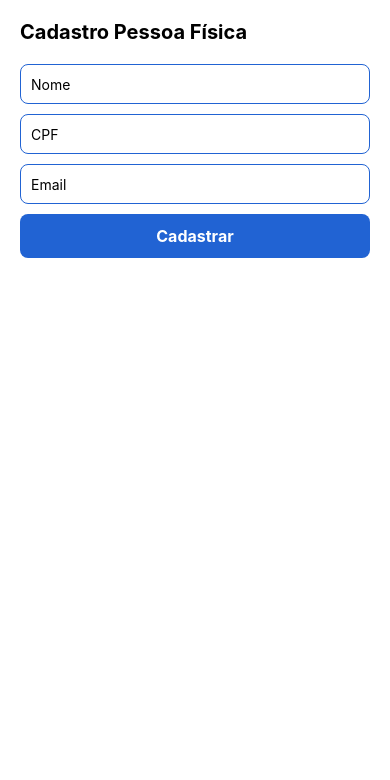
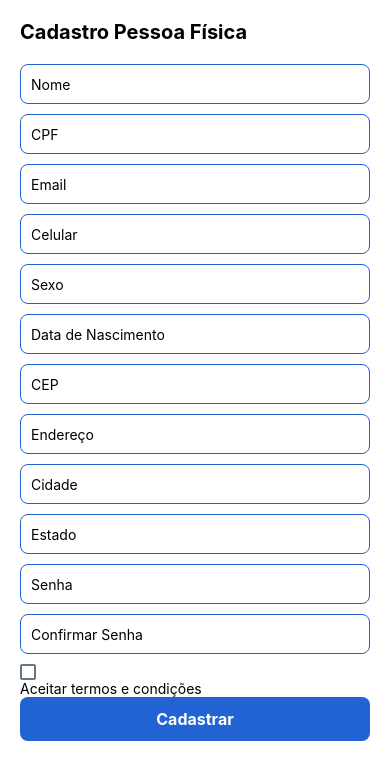
Before and after one commit to jooj-txt/TCC-Etec-3anoA-JFLJG, a React Native app in the folder app/petshop/: screen /Cad_Fisica in a window 390 px wide. Shown: the top 780 px of the page. Built offline with nearby package versions, Linux system fonts and the light colour scheme.

Commit message:
terminando

```diff
--- a/app/petshop/Telas/Cad_Pessoa_Fisica.js
+++ b/app/petshop/Telas/Cad_Pessoa_Fisica.js
@@ -1,14 +1,24 @@
 import React, { useState } from 'react';
-import { View, Text, TextInput, Pressable, StyleSheet } from 'react-native';
+import { View, Text, TextInput, TouchableOpacity, CheckBox, StyleSheet } from 'react-native';
 
 const PessoaFisicaCadastroScreen = () => {
   const [nome, setNome] = useState('');
   const [cpf, setCpf] = useState('');
   const [email, setEmail] = useState('');
+  const [celular, setCelular] = useState('');
+  const [sexo, setSexo] = useState('');
+  const [dataNascimento, setDataNascimento] = useState('');
+  const [cep, setCep] = useState('');
+  const [endereco, setEndereco] = useState('');
+  const [cidade, setCidade] = useState('');
+  const [estado, setEstado] = useState('');
+  const [senha, setSenha] = useState('');
+  const [confirmarSenha, setConfirmarSenha] = useState('');
+  const [aceitarTermos, setAceitarTermos] = useState(false);
 
   const handleCadastro = () => {
     // Lógica de cadastro aqui
-    console.log('Dados de cadastro:', nome, cpf, email);
+    console.log('Dados de cadastro:', nome, cpf, email, celular, sexo, dataNascimento, cep, endereco, cidade, estado);
   };
 
   return (
@@ -32,9 +42,72 @@ const PessoaFisicaCadastroScreen = () => {
         value={email}
         onChangeText={setEmail}
       />
-      <Pressable style={styles.button} onPress={handleCadastro}>
+      <TextInput
+        style={styles.input}
+        placeholder="Celular"
+        value={celular}
+        onChangeText={setCelular}
+      />
+      <TextInput
+        style={styles.input}
+        placeholder="Sexo"
+        value={sexo}
+        onChangeText={setSexo}
+      />
+      <TextInput
+        style={styles.input}
+        placeholder="Data de Nascimento"
+        value={dataNascimento}
+        onChangeText={setDataNascimento}
+      />
+      <TextInput
+        style={styles.input}
+        placeholder="CEP"
+        value={cep}
+        onChangeText={setCep}
+      />
+      <TextInput
+        style={styles.input}
+        placeholder="Endereço"
+        value={endereco}
+        onChangeText={setEndereco}
+      />
+      <TextInput
+        style={styles.input}
+        placeholder="Cidade"
+        value={cidade}
+        onChangeText={setCidade}
+      />
+      <TextInput
+        style={styles.input}
+        placeholder="Estado"
+        value={estado}
+        onChangeText={setEstado}
+      />
+      <TextInput
+        style={styles.input}
+        placeholder="Senha"
+        secureTextEntry
+        value={senha}
+        onChangeText={setSenha}
+      />
+      <TextInput
+        style={styles.input}
+        placeholder="Confirmar Senha"
+        secureTextEntry
+        value={confirmarSenha}
+        onChangeText={setConfirmarSenha}
+      />
+      <View style={styles.checkboxContainer}>
+        <CheckBox
+          value={aceitarTermos}
+          onValueChange={setAceitarTermos}
+        />
+        <Text style={styles.checkboxLabel}>Aceitar termos e condições</Text>
+      </View>
+      <TouchableOpacity style={styles.button} onPress={handleCadastro}>
         <Text style={styles.buttonText}>Cadastrar</Text>
-      </Pressable>
+      </TouchableOpacity>
     </View>
   );
 };
```
